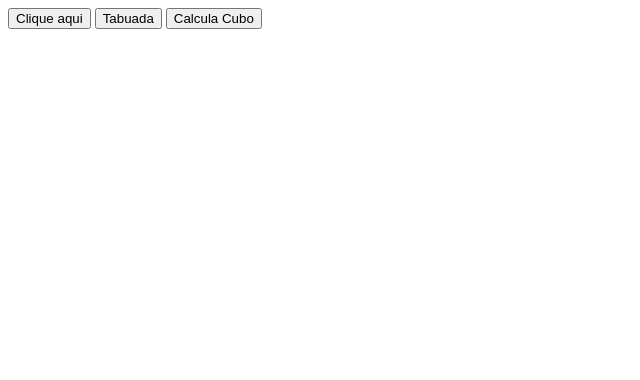
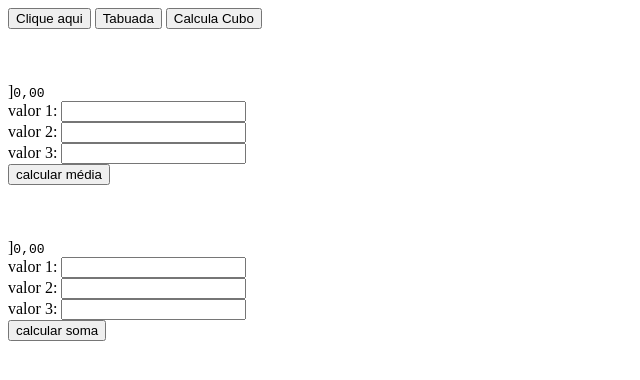
Before and after one commit to m4loka/primeiroc_3t, a plain HTML site: page index.html in a window 1280 px wide. Shown: the whole page, without its empty margins (0-640 px from the left). Drawn offline with Linux system fonts and the light colour scheme.

Commit message:
Update index.html

```diff
--- a/index.html
+++ b/index.html
@@ -11,5 +11,25 @@
     <button onclick="escreva()">Clique aqui</button>
     <button onclick="minhaTabuada()"> Tabuada </button>
     <button onclick="cubo()"> Calcula Cubo </button>
+
+    <br> <br> <br> <br>
+]<samp id="resultado" >0,00</samp><br>
+valor 1: <input id="v1" type="text"><br>
+valor 2: <input id="v2" type="text"><br>
+valor 3: <input id="v3" type="text"><br>
+
+<button onclick="media()">calcular média</button>
+
+<br> <br> <br> <br>
+]<samp id="resultado" >0,00</samp><br>
+valor 1: <input id="v1" type="text"><br>
+valor 2: <input id="v2" type="text"><br>
+valor 3: <input id="v3" type="text"><br>
+
+<button onclick="soma()">calcular soma</button>
+
+
+
+
 </body>
 </html>
```
